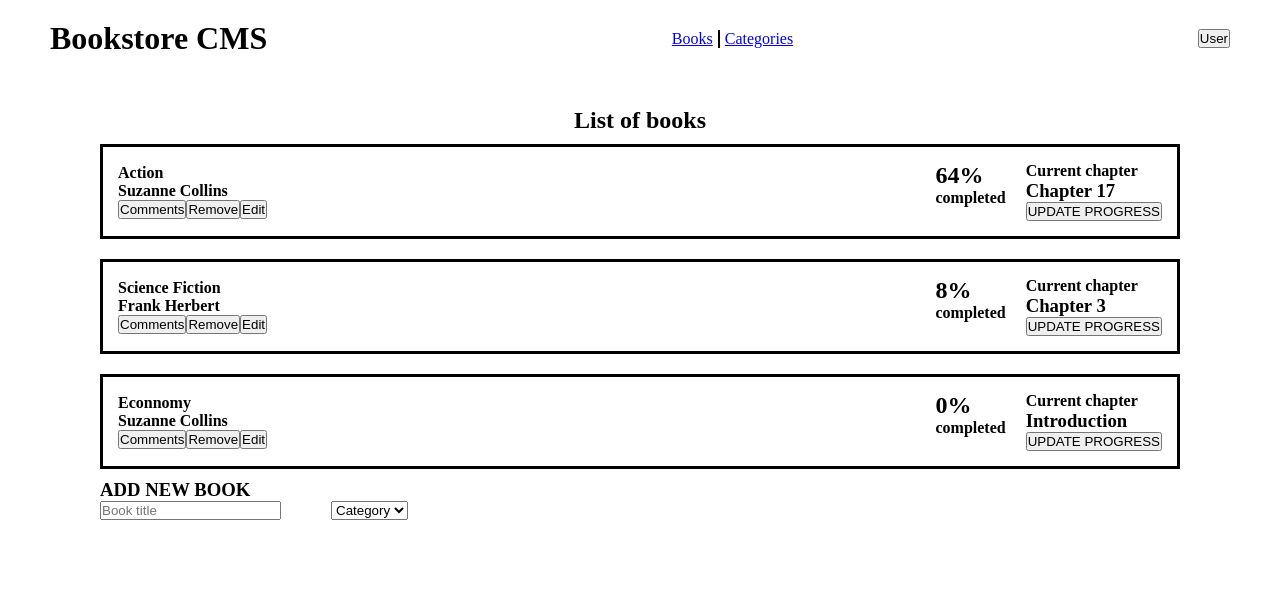
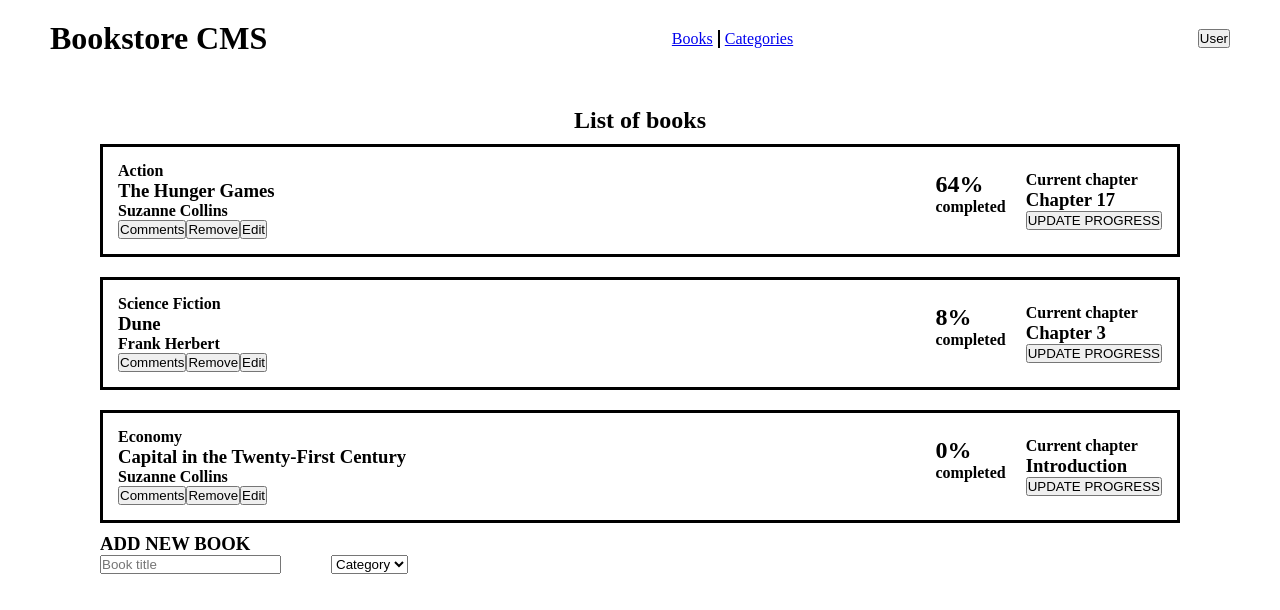
Before and after one commit to juanmanuelbyc/bookstore, a React (Create React App) app: page / in a window 1280 px wide. Shown: the top 610 px of the page. Built offline with nearby package versions, Linux system fonts and the light colour scheme.

Commit message:
fix typos

```diff
--- a/src/components/books.js
+++ b/src/components/books.js
@@ -17,7 +17,7 @@ const booksInfo = [
     currentChapter: 'Chapter 3',
   },
   {
-    cathegory: 'Econnomy',
+    cathegory: 'Economy',
     title: 'Capital in the Twenty-First Century',
     author: 'Suzanne Collins',
     progressPercentage: '0%',
--- a/src/components/booksContainer.js
+++ b/src/components/booksContainer.js
@@ -7,6 +7,7 @@ function BooksContainer(props) {
   const booksCards = list.map((item) => (
     <BookCard
       key={item.title}
+      title={item.title}
       author={item.author}
       cathegory={item.cathegory}
       currentChapter={item.currentChapter}
```
